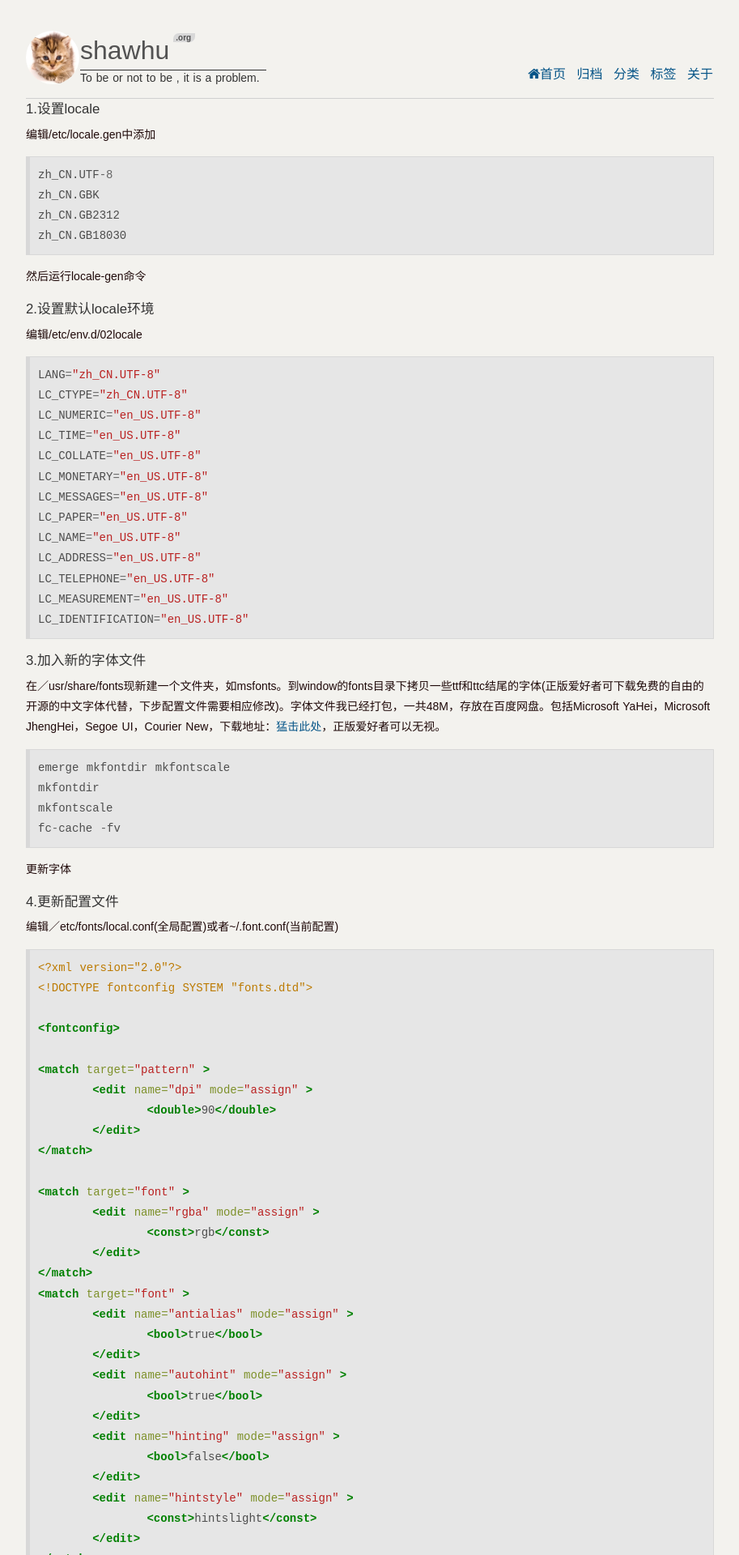
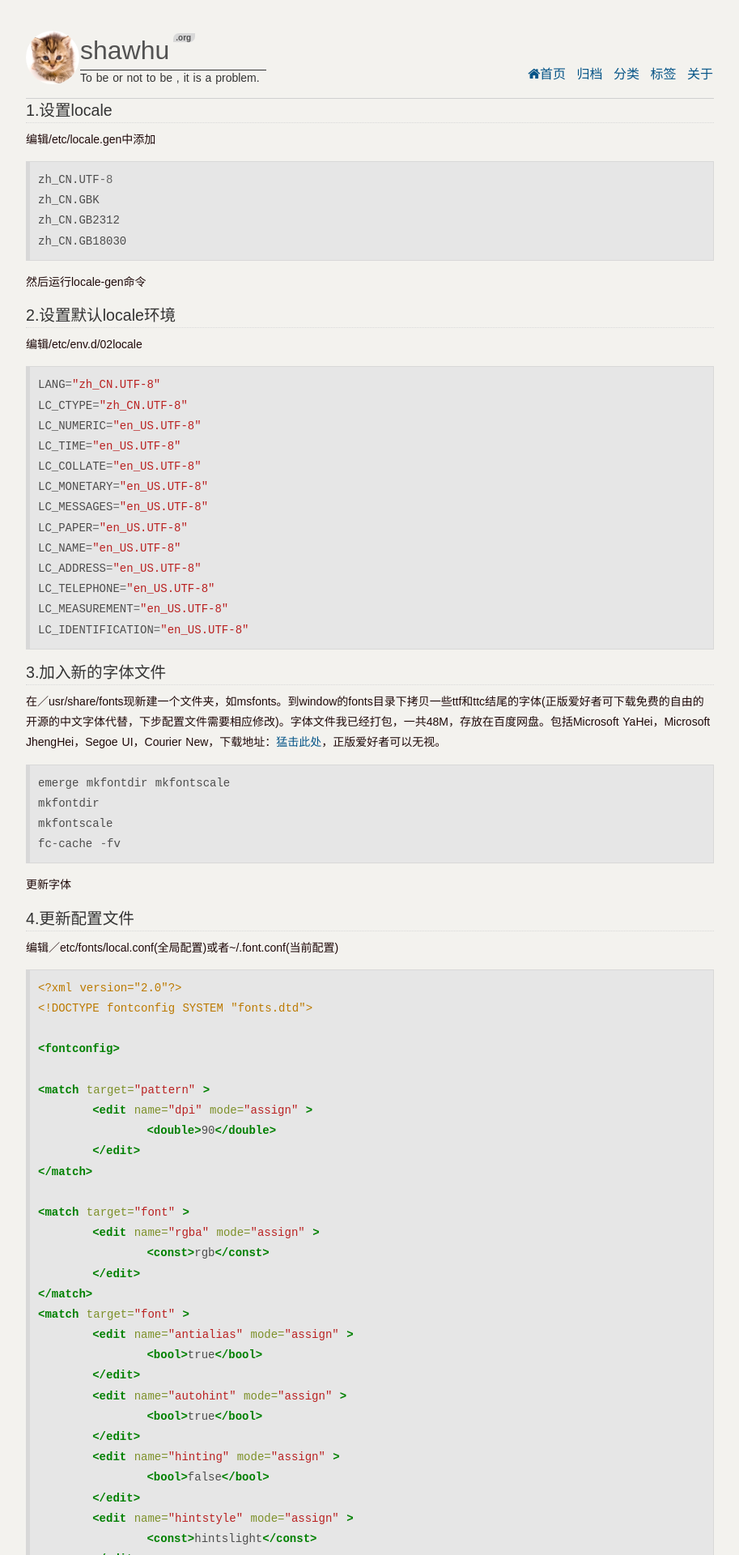
Before and after one commit to sealook/signifox.github.com, a Jekyll site: the page built from _posts/2010-08-08-gentoo-locale.md, in a window 1280 px wide. Shown: the top 1920 px of the page at 81% size, without its empty margins (183-1096 px from the left). Built offline with Jekyll 4.4.1, drawn with Linux system fonts in a browser that asks for light colours; some web fonts are replaced; Markdown is read by kramdown in place of the engine named in the settings; comment, search, counter and statistics services are not loaded.

Commit message:
Signed-off-by: signifox <signifox@gmail.com>

```diff
--- a/_posts/2010-08-08-gentoo-locale.md
+++ b/_posts/2010-08-08-gentoo-locale.md
@@ -6,7 +6,7 @@ categories: Linux
 tags: gentoo chinese
 ---
 
-####1.设置locale
+###1.设置locale
 编辑/etc/locale.gen中添加
 {% highlight c %}
 zh_CN.UTF-8
@@ -17,7 +17,7 @@ zh_CN.GB18030
 
 然后运行locale-gen命令
 
-####2.设置默认locale环境
+###2.设置默认locale环境
 编辑/etc/env.d/02locale
 {% highlight c %}
 LANG="zh_CN.UTF-8"
@@ -35,7 +35,7 @@ LC_MEASUREMENT="en_US.UTF-8"
 LC_IDENTIFICATION="en_US.UTF-8"
 {% endhighlight %}
 
-####3.加入新的字体文件
+###3.加入新的字体文件
 在／usr/share/fonts现新建一个文件夹，如msfonts。到window的fonts目录下拷贝一些ttf和ttc结尾的字体(正版爱好者可下载免费的自由的开源的中文字体代替，下步配置文件需要相应修改)。字体文件我已经打包，一共48M，存放在百度网盘。包括Microsoft YaHei，Microsoft JhengHei，Segoe UI，Courier New，下载地址：[猛击此处](http://pan.baidu.com/share/link?shareid=94048&uk=2986497451)，正版爱好者可以无视。
 
 {% highlight c %}
@@ -47,7 +47,7 @@ fc-cache -fv
 
 更新字体
 
-####4.更新配置文件
+###4.更新配置文件
 编辑／etc/fonts/local.conf(全局配置)或者~/.font.conf(当前配置)
 {% highlight xml %}
 
@@ -340,14 +340,14 @@ choose as your need
 
 {% endhighlight %}
 
-####5.中文输入法
+###5.中文输入法
 emerge scim scim-pinyin (本文例子是scim)
 
 或者 emerge ibus
 
 或者 emerge fcitx (推荐)
 
-####6.中文编码配置
+###6.中文编码配置
 推荐:
 + 终端
 
@@ -374,7 +374,7 @@ scim -d &
 exec gnome-session
 {% endhighlight %}
 
-####7. 乱码问题
+###7. 乱码问题
 + EMACS乱码：
 
 emacs默认使用X核心字体，显示比较难看，有些中文显示为方框。加上xft后，emacs可以使用系统字体，非常美观，中文也显示正常了。使用USE＝“Xft”emerge emacs
--- a/categories.html
+++ b/categories.html
@@ -19,7 +19,7 @@ title:  Categories
 {% for cat in site.categories %}
 <ul>
 <li>
-<span id="{{ cat[0] }}-ref" rel="bookmark"> {{ cat[0] }}</span>
+<span id="{{ cat[0] }}-ref" class="lost-ul-title" rel="bookmark"> {{ cat[0] }}</span>
 	<ul class="lost-cat fn-clear">
     {% for post in cat[1] %}
 	<li>
--- a/static/css/style.css
+++ b/static/css/style.css
@@ -194,7 +194,8 @@ h1, h2, h3, h4, h5, h6{ font-weight: 500; font-weight: 700\9; color:#333; }
 .lost .lost-anno a { color: #1F0909; }
 
 /**Custom**/
-.lost-blockbox{ overflow:hidden;background:rgba(0, 0, 0, 0.1);border:1px solid #e8e8e8;margin:5px 1px 5px;padding:5px 16px;text-align:left;border-radius:5px;}
+.lost-ul-title {font-weight: 700;font-size: 1.4em;}
+.lost-blockbox { overflow:hidden;background:#A39480;border:1px solid #e8e8e8;margin:5px 1px 5px;padding:5px 16px;text-align:left;border-radius:5px;}
 .main-index .main-excerpt { margin-bottom: 2px; padding: 10px 0; border-bottom: 1px dashed #bebebe; }
 .main-index .main-excerpt .date { font-style: italic; color: #888; }
 .main-index .main-excerpt-title { font-size: 26px; text-transform: uppercase; text-shadow: 1px 1px #FFFFFF; }
@@ -213,9 +214,9 @@ h1, h2, h3, h4, h5, h6{ font-weight: 500; font-weight: 700\9; color:#333; }
 .lost-logo .alignright {font-family:"Microsoft YaHei","Hiragino Sans GB","Electrolize",sans-serif;font-size:16px;text-transform:uppercase;}
 .lost-logo .alignright {display:inline;float:right;margin:64px 1px 2px 1px;}
 .lost-logo .alignright span a { padding-left:8px; }
-.lost-logo .alignright span a:hover{background-color:#3e31d6;text-decoration:none;color:#f9f9f9;-webkit-transition:color .2s linear;}
+.lost-logo .alignright span a:hover{background-color:#FF6100;text-decoration:none;color:#f9f9f9;-webkit-transition:color .2s linear;}
 .post{padding:.5em 0em;}
-code {margin: 0 2px; padding: 0px 5px; background-color:rgba(0, 0, 0, 0.1);border-radius: 3px;}
+code {margin: 0 2px; padding: 0px 5px; background-color:#FFDEAD;border-radius: 3px;}
 pre code, .highlight code{margin: 0; padding: 0; background-color: transparent; border: none;}
 
 /*************************
@@ -231,7 +232,7 @@ pre code, .highlight code{margin: 0; padding: 0; background-color: transparent;
 	margin: 2em 0 2em 0;
 	border-bottom: 1px dotted #c8c8c8;
 }
-.lost-date { color: #a0a0a0; }
+.lost-date { color: #4169E1; }
 .lost-double {
 	margin-bottom: 3em;
 }
--- a/tags.html
+++ b/tags.html
@@ -22,13 +22,13 @@ title: Tags
 	});
 </script>
 
-<section class="tag" class="fn-clear">
+<section class="tag fn-clear">
 <article class="fn-clear">
 {% for tag in site.tags %}
 <ul>
 	<li>
-	<span id="{{ tag[0] }}-ref" rel="bookmark"> {{ tag[0] }}</span>
-	<ul class="tags-normal fn-clear">
+	<span id="{{ tag[0] }}-ref" class="lost-ul-title" rel="bookmark"> {{ tag[0] }}</span>
+	<ul class="fn-clear">
 		{% for post in tag[1] %}
 		<li>
 		<span class="lost-date">{{ post.date| date: "%B %e,%Y" }}</span> &raquo; <span><a href='{{ post.url }}'>{{post.title}}</a></span>
```
Also changed, not shown: _posts/2012-10-22-vim-set.md (+4 -4 lines), _posts/2012-10-26-check-token.md (+3 -3 lines).
